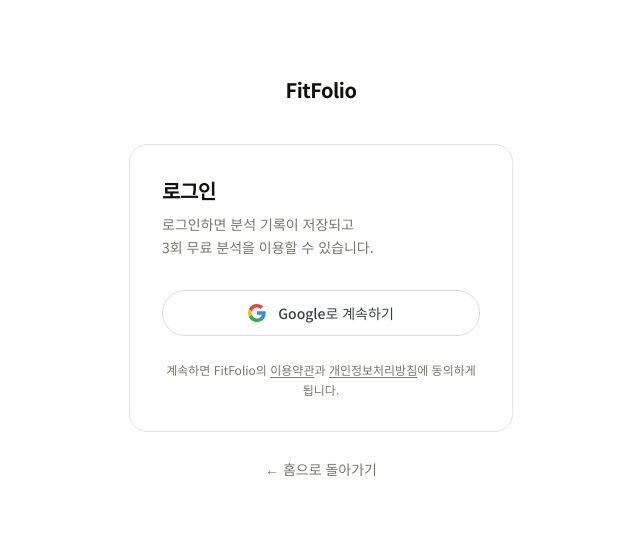
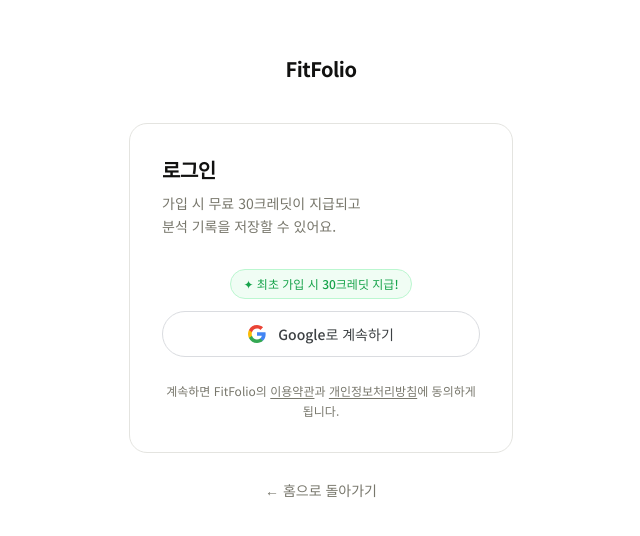
Before and after one commit to CourtneyBae/fit-folio, a React (Vite) app: page /login in a window 1280 px wide. Shown: the part 122-658 px from the top of the page, without its empty margins (319-959 px from the left). Built offline with nearby package versions, Linux system fonts and the light colour scheme; no server answers.

Commit message:
update login page copy and add credit badge

```diff
--- a/src/pages/Login.tsx
+++ b/src/pages/Login.tsx
@@ -46,8 +46,15 @@
             로그인
           </h1>
           <p className="text-[#78776c] text-sm leading-relaxed mb-8">
-            로그인하면 분석 기록이 저장되고<br />3회 무료 분석을 이용할 수 있습니다.
+            가입 시 무료 30크레딧이 지급되고<br />분석 기록을 저장할 수 있어요.
           </p>
+
+          {/* 크레딧 툴팁 */}
+          <div className="flex justify-center mb-3">
+            <span className="inline-flex items-center gap-1.5 bg-[#f0fdf4] text-[#16a34a] text-xs font-medium px-3 py-1.5 rounded-full border border-[#bbf7d0]">
+              ✦ 최초 가입 시 30크레딧 지급!
+            </span>
+          </div>
 
           {/* Google login button */}
           <button
```
